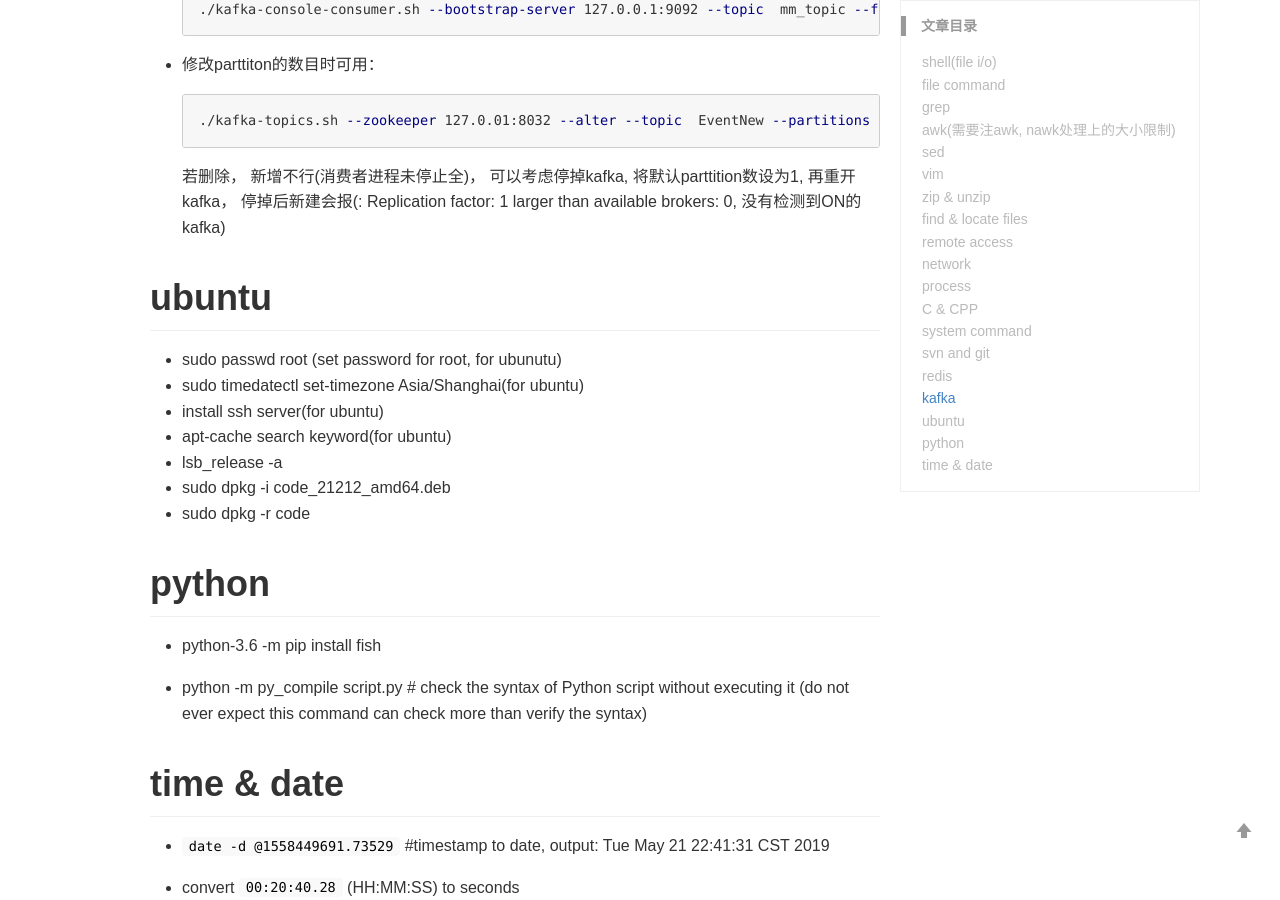
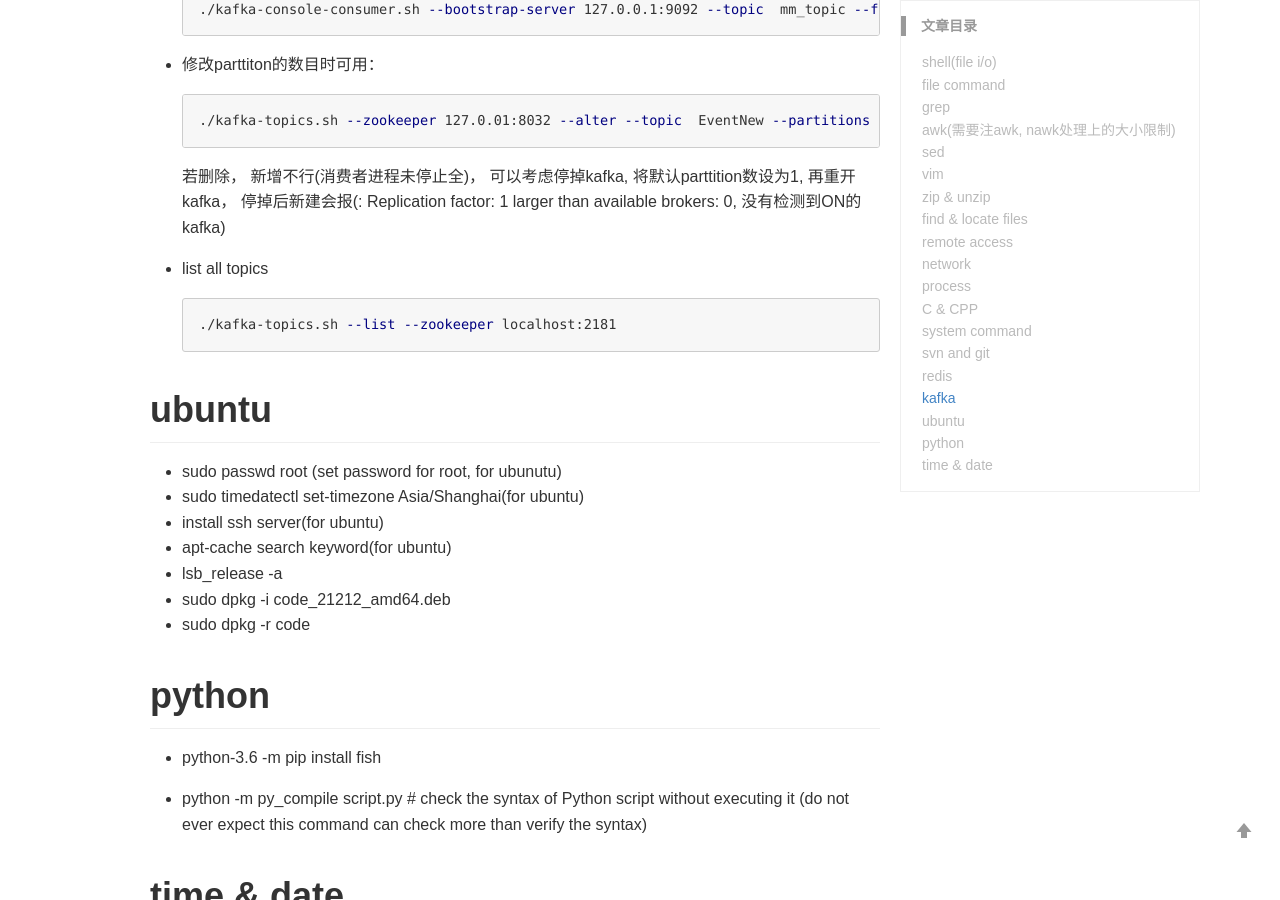
Before and after one commit to alanackart/alanackart.github.io, a Jekyll site: the page built from _posts/2018-08-08-linux command.md, in a window 1280 px wide and 900 px high, scrolled down 5883 px. Built offline with Jekyll 4.4.1, drawn with Linux system fonts in a browser that asks for light colours; comment, search, counter and statistics services are not loaded.

Commit message:
minor update, kafka list all topics

````diff
--- a/_posts/2018-08-08-linux command.md
+++ b/_posts/2018-08-08-linux command.md
@@ -230,8 +230,15 @@
   ./kafka-topics.sh --zookeeper 127.0.01:8032 --alter --topic  EventNew --partitions 1 #(只能增加)
   ```
 
+  若删除， 新增不行(消费者进程未停止全)， 可以考虑停掉kafka, 将默认parttition数设为1, 再重开kafka， 停掉后新建会报(: Replication factor: 1 larger than available brokers: 0, 没有检测到ON的kafka)
 
-  若删除， 新增不行(消费者进程未停止全)， 可以考虑停掉kafka, 将默认parttition数设为1, 再重开kafka， 停掉后新建会报(: Replication factor: 1 larger than available brokers: 0, 没有检测到ON的kafka)
+- list all topics
+
+  ```shell
+  ./kafka-topics.sh --list --zookeeper localhost:2181
+  ```
+
+
 
 # ubuntu
 
````
